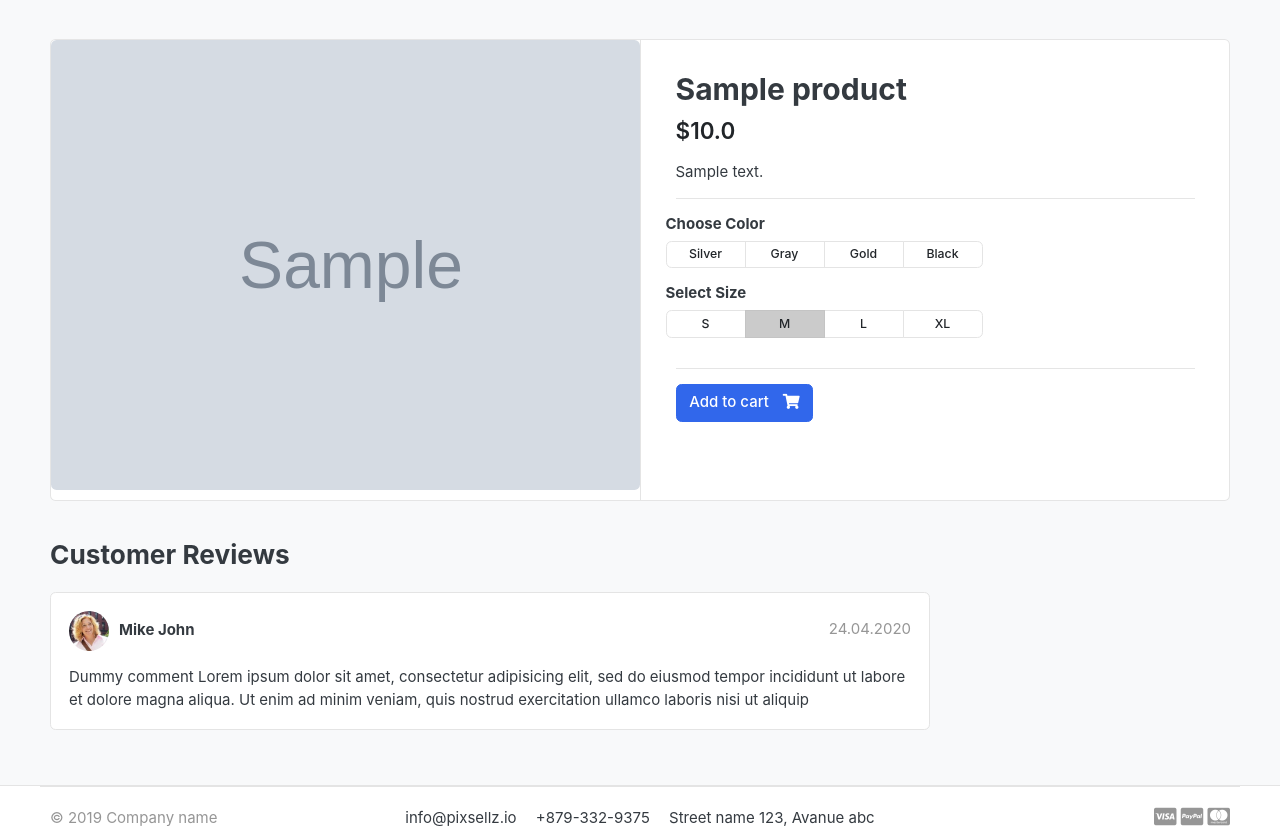
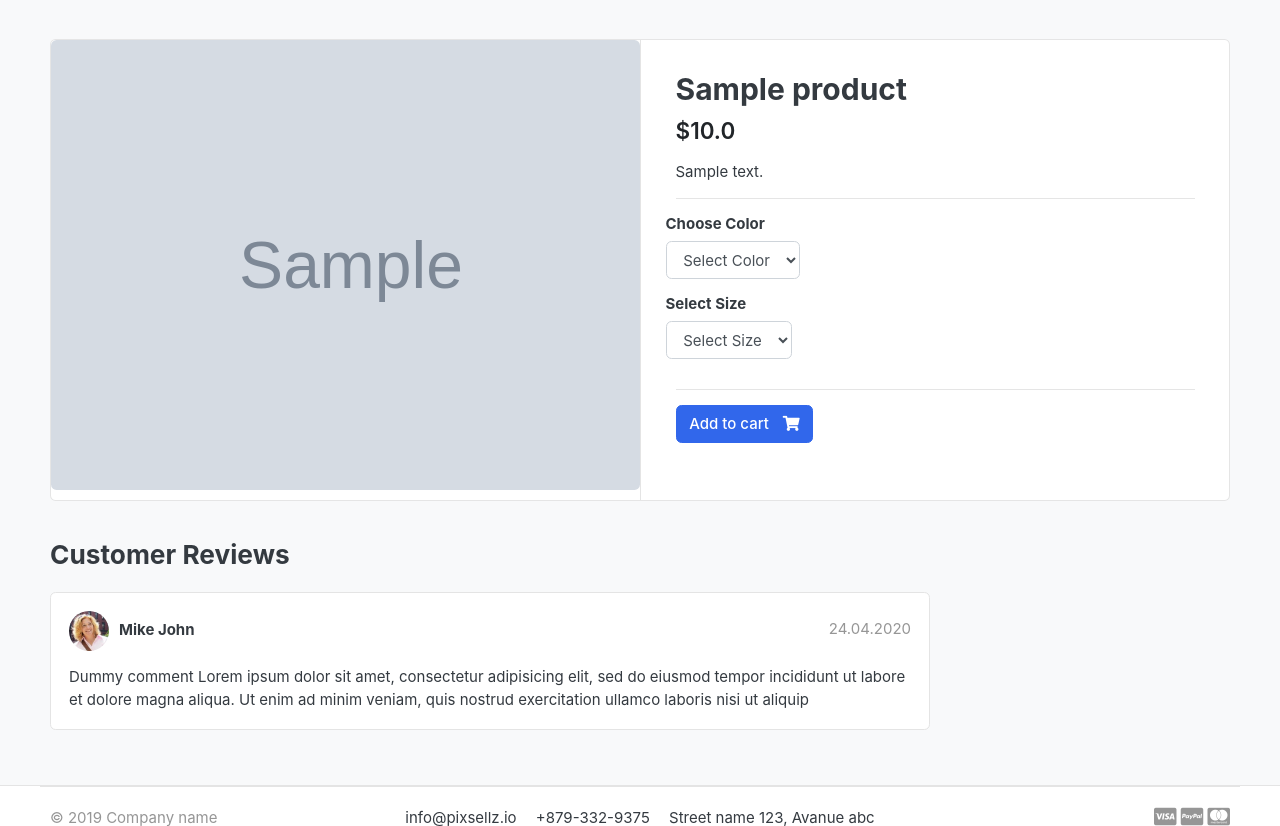
Before and after one commit to nehatkkhan786/greatkart, a Django app: a page that uses templates/product_detail.html in a window 1280 px wide. Shown: the part 119-945 px from the top of the page. Run offline with Django 3.2, Linux system fonts and the light colour scheme; tables that the repository leaves empty hold one stand-in row (values such as "Sample post"); grey boxes marked "Sample" are stand-in pictures; some libraries are stand-ins or nearby versions; some web fonts are replaced.

Commit message:
fixed cart grouping functionality and added size and color field to cart_item model and product model

```diff
--- a/cart/models.py
+++ b/cart/models.py
@@ -1,5 +1,5 @@
 from django.db import models
-from store.models import Product
+from store.models import Product, Colors, Sizes
 
 # Create your models here.
 class Cart(models.Model):
@@ -14,6 +14,8 @@ class CartItem(models.Model):
 	product = models.ForeignKey(Product, on_delete= models.CASCADE)
 	cart_id = models.ForeignKey(Cart, on_delete=models.CASCADE)
 	quantity = models.IntegerField()
+	color = models.ForeignKey(Colors, on_delete= models.CASCADE, blank=True, null=True)
+	size = models.ForeignKey(Sizes, on_delete=models.CASCADE,null=True, blank=True, related_name='cart_item_size')
 	is_active = models.BooleanField(default=True)
 
 	def subtotal(self):
--- a/cart/urls.py
+++ b/cart/urls.py
@@ -1,5 +1,5 @@
 from django.urls import path
-from .views import CartView, AddToCartView, RemoveFromCartView, RemoveProductFromCart
+from .views import CartView, AddToCartView, remove_product_from_cart, increment_item,decrement_item
 
 
 
@@ -7,7 +7,8 @@ urlpatterns = [
 
 path('', CartView.as_view(),name='cart'),
 path('<int:pk>/add/', AddToCartView.as_view(), name='add_to_cart'),
-path('<int:pk>/remove/', RemoveFromCartView.as_view(), name = 'remove_from_cart'),
-path('<int:pk>/remove_product_cart/',RemoveProductFromCart.as_view(), name = 'remove_product_from_cart' ),
+path('<int:pk>/increment/', increment_item, name='increment_item'),
+path('<int:pk>/decrement/', decrement_item, name = 'decrement_item'),
+path('<int:pk>/remove_product_from_cart/',remove_product_from_cart, name='remove_product_from_cart' ),
 
 ]
--- a/cart/views.py
+++ b/cart/views.py
@@ -2,7 +2,7 @@ from django.shortcuts import render, redirect, get_object_or_404
 from django.views import View
 from django.http import HttpResponse
 
-from store.models import Product
+from store.models import Product, Colors, Sizes
 from .models import CartItem, Cart
 from django.core.exceptions import ObjectDoesNotExist
 
@@ -14,10 +14,13 @@ def cart_id(request):
 		cart = request.session.create()
 	return cart
 
+
 class AddToCartView(View):
 	def get(self, request, pk, *args, **kwargs):
+		color = request.POST.get('color', None)
+		size=request.POST.get('size', None)
+
 		product = Product.objects.get(id=pk) #to get the product
-
 		try:
 			cart = Cart.objects.get(cart_id=cart_id(request)) #get the cart present in the sessio.
 
@@ -26,7 +29,7 @@ class AddToCartView(View):
 			cart.save()
 
 		try:
-			cart_item = CartItem.objects.get(product=product, cart_id=cart)
+			cart_item = CartItem.objects.get(product=product, cart_id=cart, color=color, size=size)
 			cart_item.quantity += 1
 			cart_item.save()
 			return redirect('cart')
@@ -42,29 +45,42 @@ class AddToCartView(View):
 			cart_item.save()
 			return redirect('cart')
 
-class RemoveFromCartView(View):
-	def get(self, request, pk, *args, **kwargs):
-		cart = Cart.objects.get(cart_id =cart_id(request))
-		product = Product.objects.get(id=pk)
-		cart_item = CartItem.objects.get(product=product, cart_id=cart)
-		if cart_item.quantity > 1:
-			cart_item.quantity -= 1
+	def post(self, request, pk, *args, **kwargs):
+		color = request.POST.get('color', None)
+		size=request.POST.get('size', None)
+
+		product = Product.objects.get(id=pk) #to get the product
+		try:
+			cart = Cart.objects.get(cart_id=cart_id(request)) #get the cart present in the sessio.
+
+		except Cart.DoesNotExist:
+			cart = Cart.objects.create(cart_id=cart_id(request))
+			cart.save()
+		try:
+			cart_item = CartItem.objects.get(product=product, cart_id=cart, color=color, size=size)
+			if cart_item:
+				cart_item.quantity += 1
+				cart_item.save()
+				return redirect('cart')
+
+		except CartItem.DoesNotExist:
+			cart_item = CartItem.objects.create(
+
+				product=product,
+				cart_id = cart,
+				quantity=1,
+				size=Sizes.objects.get(id=size),
+				color=Colors.objects.get(id=color),
+				)
 			cart_item.save()
-		else:
-			cart_item.delete()
-		return redirect('cart')
-
-class RemoveProductFromCart(View):
-	def get(self, request, pk, *args, **kwargs):
-		cart = Cart.objects.get(cart_id=cart_id(request))
-		product = get_object_or_404(Product, pk=pk)
-		cart_item = CartItem.objects.get(product=product, cart_id=cart)
-		cart_item.delete()
-		return redirect('cart')
+			return redirect('cart')
 
 
 class CartView(View):
 	def get(self, request, *args, **kwargs):
+		cart_items = {}
+		tax = {}
+		grand_total = {}
 		try:
 			total = 0
 			cart= Cart.objects.get(cart_id=cart_id(request))
@@ -78,3 +94,28 @@ class CartView(View):
 		except ObjectDoesNotExist:
 			pass
 		return render(request, 'cart.html', {'cart_items':cart_items,'total':total, 'tax':tax,'grand_total':grand_total})
+
+def increment_item(request, pk):
+	if request.method == 'POST':
+		cart_item = CartItem.objects.get(pk=pk)
+		print(cart_item)
+		cart_item.quantity +=1
+		cart_item.save()
+		return redirect('cart')
+	return redirect('cart')
+
+def decrement_item(request, pk):
+	if request.method =='POST':
+		cart_item = CartItem.objects.get(pk=pk)
+		if cart_item.quantity >1:
+			cart_item.quantity -=1
+			cart_item.save()
+			return redirect('cart')
+	return redirect('cart')
+
+def remove_product_from_cart(request, pk):
+	cart_item = CartItem.objects.get(pk=pk)
+	if cart_item:
+		cart_item.delete()
+		return redirect('cart')
+	return redirect('cart')
--- a/greatkart/settings.py
+++ b/greatkart/settings.py
@@ -37,6 +37,7 @@ INSTALLED_APPS = [
     'django.contrib.sessions',
     'django.contrib.messages',
     'django.contrib.staticfiles',
+    'multiselectfield',
 
     'accounts.apps.AccountsConfig',
     'category.apps.CategoryConfig',
--- /dev/null
+++ b/requirements.txt
@@ -0,0 +1,6 @@
+asgiref==3.3.4
+Django==3.2.2
+django-multiselectfield==0.1.12
+Pillow==8.2.0
+pytz==2021.1
+sqlparse==0.4.1
--- a/store/admin.py
+++ b/store/admin.py
@@ -1,5 +1,5 @@
 from django.contrib import admin
-from .models import Product
+from .models import Product, Colors, Sizes
 
 # Register your models here.
 class ProductAdmin(admin.ModelAdmin):
@@ -9,3 +9,5 @@ class ProductAdmin(admin.ModelAdmin):
 
 
 admin.site.register(Product, ProductAdmin)
+admin.site.register(Colors)
+admin.site.register(Sizes)
--- a/store/models.py
+++ b/store/models.py
@@ -1,8 +1,28 @@
 from django.db import models
 from category.models import Category
 from django.urls import reverse
+from multiselectfield import MultiSelectField
+
 
 # Create your models here.
+
+
+class Colors(models.Model):
+	color_name = models.CharField(max_length=200)
+
+	def __str__(self):
+		return self.color_name
+
+class Sizes(models.Model):
+	size = models.CharField(max_length=200)
+
+	def __str__(self):
+		return self.size
+
+
+
+
+
 class Product(models.Model):
 	product_name = models.CharField(max_length=200)
 	slug = models.SlugField(unique=True)
@@ -10,6 +30,8 @@ class Product(models.Model):
 	price = models.FloatField()
 	images = models.ImageField(upload_to='photos/products')
 	stock = models.IntegerField()
+	sizes = models.ManyToManyField(Sizes, blank=True)
+	colors = models.ManyToManyField(Colors)
 	is_available = models.BooleanField(default=False)
 	category = models.ForeignKey(Category, on_delete=models.CASCADE)
 	created_at = models.DateTimeField(auto_now_add=True)
--- a/templates/product_detail.html
+++ b/templates/product_detail.html
@@ -21,6 +21,8 @@
 </article> <!-- gallery-wrap .end// -->
 		</aside>
 		<main class="col-md-6 border-left">
+<form action="{% url 'add_to_cart' product.id %}" method="post">
+{% csrf_token %}
 <article class="content-body">
 
 <h2 class="title">{{product.product_name}}</h2>
@@ -36,38 +38,25 @@
 	<div class="row">
 		<div class="item-option-select">
 			<h6>Choose Color</h6>
-			<div class="btn-group btn-group-sm btn-group-toggle" data-toggle="buttons">
-			  <label class="btn btn-light">
-			    <input type="radio" name="radio_color"> Silver
-			  </label>
-			  <label class="btn btn-light">
-			    <input type="radio" name="radio_color" > Gray
-			  </label>
-			  <label class="btn btn-light active">
-			    <input type="radio" name="radio_color checked"> Gold
-			  </label>
-			  <label class="btn btn-light">
-			    <input type="radio" name="radio_color"> Black
-			  </label>
+			<select name='color' class="form-control" required>
+				<option value="" disabled selected>Select Color</option>
+				{% for color in product.colors.all  %}
+				<option value="{{color.id}}" >{{color.color_name}}</option>
+				{% endfor %}
+			</select>
 			</div>
-		</div>
 	</div> <!-- row.// -->
+
 	<div class="row">
 		<div class="item-option-select">
 			<h6>Select Size</h6>
 			<div class="btn-group btn-group-sm btn-group-toggle" data-toggle="buttons">
-			  <label class="btn btn-light">
-			    <input type="radio" name="radio_color"> S
-			  </label>
-			  <label class="btn btn-light active">
-			    <input type="radio" name="radio_color" checked> M
-			  </label>
-			  <label class="btn btn-light">
-			    <input type="radio" name="radio_color"> L
-			  </label>
-			  <label class="btn btn-light">
-			    <input type="radio" name="radio_color"> XL
-			  </label>
+			  <select name='size' class="form-control" required>
+			  	<option value="" disabled selected>Select Size</option>
+			  	{% for size in product.sizes.all %}
+				<option  value="{{size.id}}" >{{size}}</option>
+				{% endfor %}
+			</select>
 			</div>
 		</div>
 	</div> <!-- row.// -->
@@ -75,14 +64,12 @@
 	{% if product.stock <= 0 %}
 	<h5>Out of stock</h5>
 	{% else %}
-	{% if in_cart %}
-		<a href="{% url 'add_to_cart' product.id %}" class="btn  btn-success"> <span class="text">Added to cart</span> <i class="fas fa-check"></i> </a>
-	{% else %}
-	<a href="{% url 'add_to_cart' product.id %}" class="btn  btn-primary"> <span class="text">Add to cart</span> <i class="fas fa-shopping-cart"></i> </a>
-	{% endif %}
+	<button type="submit" class="btn  btn-primary"> <span class="text">Add to cart</span> <i class="fas fa-shopping-cart"></i> </button>
 	{% endif %}
 
 </article> <!-- product-info-aside .// -->
+</form>
+
 		</main> <!-- col.// -->
 	</div> <!-- row.// -->
 </div> <!-- card.// -->
```
Also changed, not shown: templates/cart.html (+10 -4 lines), cart/migrations/0002_auto_20210606_1504.py (added), cart/migrations/0003_alter_cartitem_size.py (added), store/migrations/0002_auto_20210606_0711.py (added), store/migrations/0003_alter_product_sizes.py (added), store/migrations/0004_rename_color_product_colors.py (added), store/migrations/0005_alter_product_sizes.py (added), store/migrations/0006_auto_20210606_1757.py (added).
